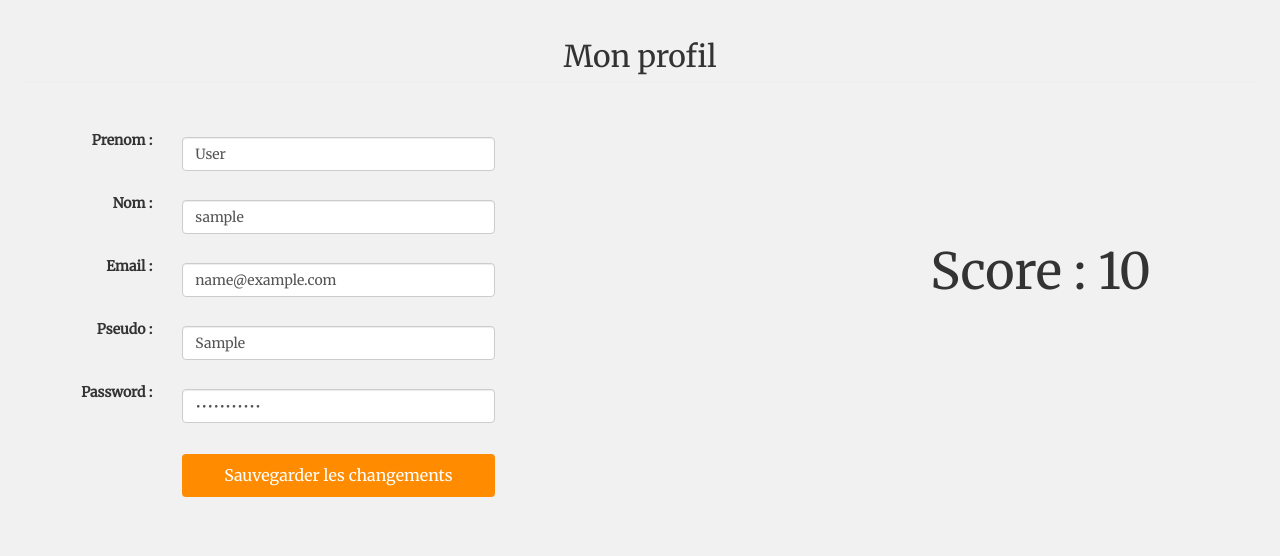
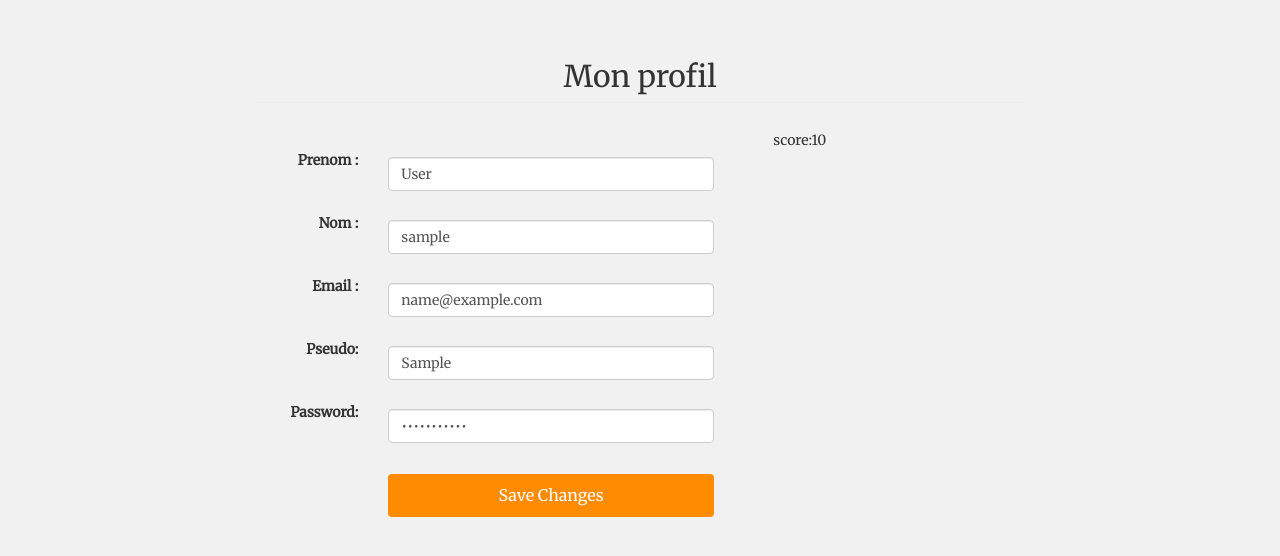
Before and after one commit to Nydareld/IaGameServer, a Flask app: page /myprofil/ in a window 1280 px wide. Shown: the part 76-632 px from the top of the page. Run offline with Flask 2, Linux system fonts and the light colour scheme; a user stored in the database is signed in; tables that the repository leaves empty hold one stand-in row (values such as "Sample post"); parts of the project's set-up code (start-up, migrations or seed data) failed here and were passed over; some libraries are stand-ins or nearby versions.

Commit message:
modification de l'affichage du profile

```diff
--- a/CodIa/tuto/templates/profile.html
+++ b/CodIa/tuto/templates/profile.html
@@ -8,42 +8,41 @@
 	{% endblock %}
 {% block main %}
 
+<div class="container" >
   <h2 class="page-header">Mon profil</h2>
-<article>
-	<section>
-<div class="container" >
+  <div class="row">
 
     <!-- edit form column -->
     <div class="col-md-8 col-sm-6 col-xs-12 personal-info">
         <i class="fa fa-coffee"></i>
       <form class="form-horizontal" role="form" action="{{ url_for('MyProfil', pseudo=current_user.pseudo) }}" method="POST">
         <div class="form-group">
-          <label class="col-lg-3 control-label">Prenom :</label>
-          <div class="col-lg-8">
+          <label class="col-md-3 control-label">Prenom :</label>
+          <div class="col-md-8">
             <input class="form-control" value="{{ current_user.usersurname }}" type="text" name="usersurname">
           </div>
         </div>
         <div class="form-group">
-          <label class="col-lg-3 control-label">Nom :</label>
-          <div class="col-lg-8">
+          <label class="col-md-3 control-label">Nom :</label>
+          <div class="col-md-8">
             <input class="form-control" value="{{ current_user.username }}" type="text" name="username">
           </div>
         </div>
         <div class="form-group">
-          <label class="col-lg-3 control-label">Email :</label>
-          <div class="col-lg-8">
+          <label class="col-md-3 control-label">Email :</label>
+          <div class="col-md-8">
             <input class="form-control" value="{{ current_user.usermail }}" type="text" name="useremail">
           </div>
         </div>
 
         <div class="form-group">
-          <label class="col-md-3 control-label">Pseudo :</label>
+          <label class="col-md-3 control-label">Pseudo:</label>
           <div class="col-md-8">
             <input class="form-control" value="{{ current_user.pseudo }}" type="text" name="pseudo">
           </div>
         </div>
         <div class="form-group">
-          <label class="col-md-3 control-label">Password :</label>
+          <label class="col-md-3 control-label">Password:</label>
           <div class="col-md-8">
             <input class="form-control" value="11111122333" type="password" name="password">
           </div>
@@ -51,16 +50,14 @@
         <div class="form-group">
           <label class="col-md-3 control-label"></label>
           <div class="col-md-8">
-            <input class="btn btn-primary" value="Sauvegarder les changements" type="submit">
+            <input class="btn btn-primary" value="Save Changes" type="submit">
             <span></span>
 
           </div>
         </div>
       </form>
+    </div>
   </div>
-</section>
-	<aside>
-		<p>Score : {{ current_user.score }}</p>
-	</aside>
 </div>
+<p>score:{{ current_user.score }}</p>
 {% endblock %}
```
